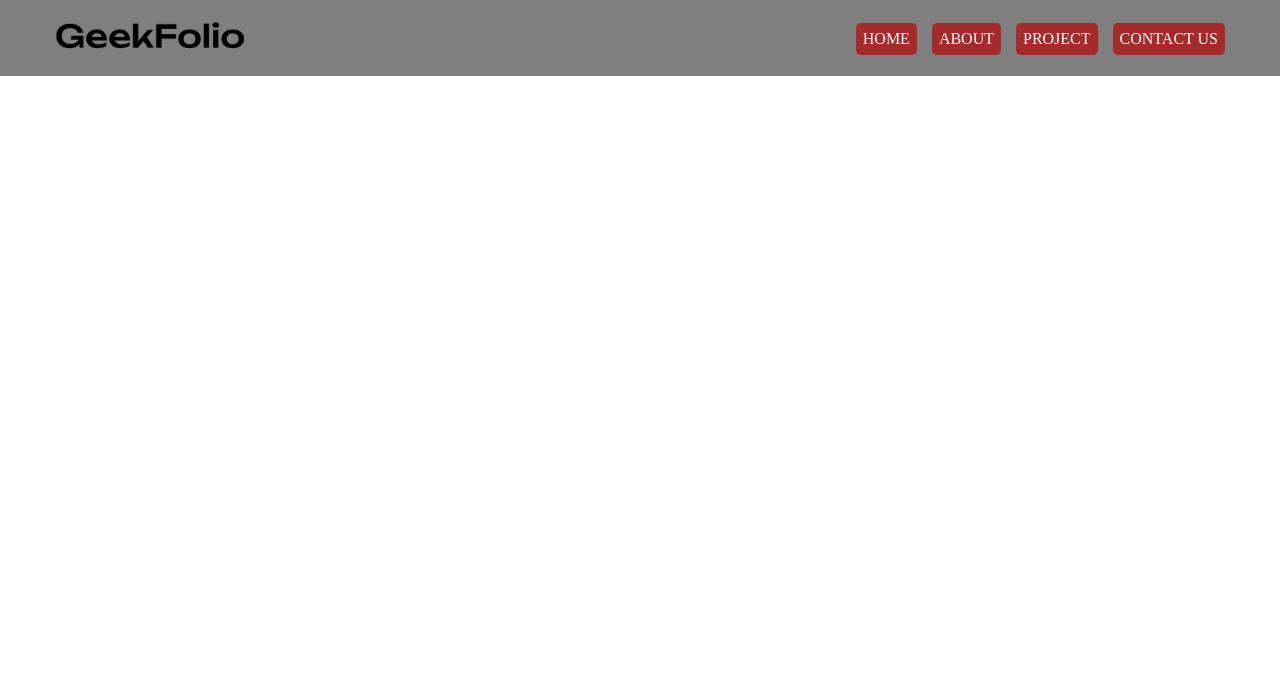
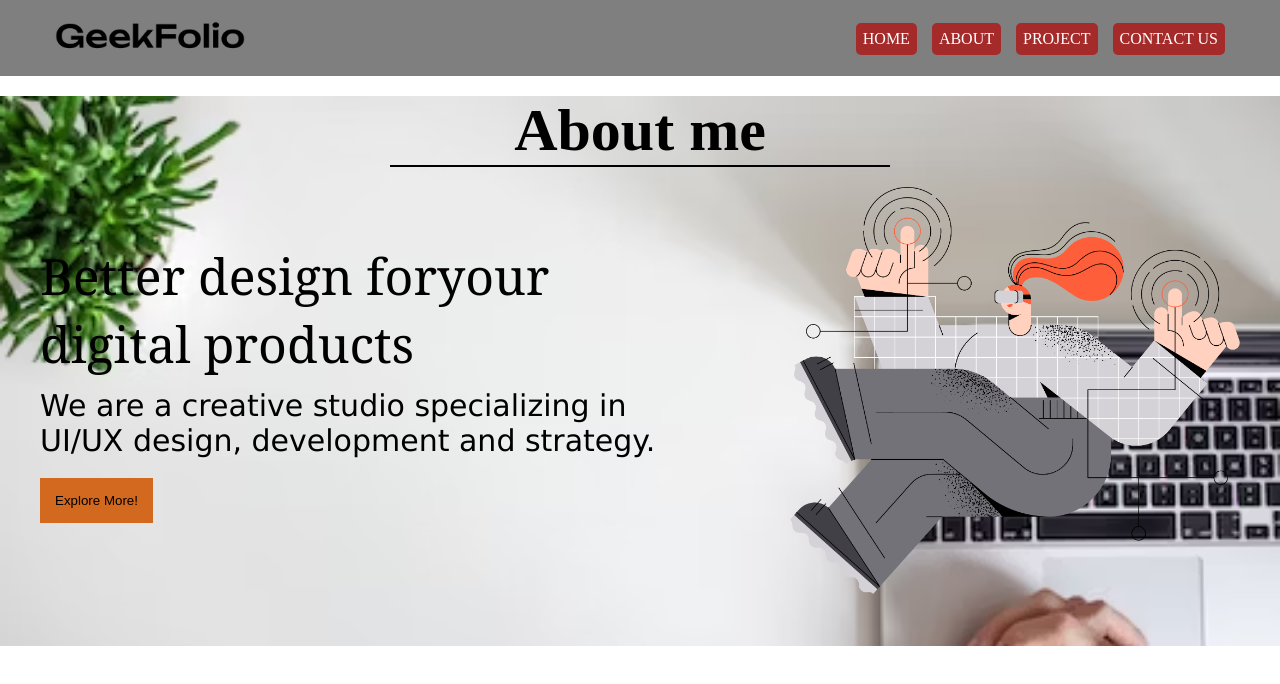
Before and after one commit to ShovonSarkar234/html-css-project-1, a plain HTML site: page index.html in a window 1280 px wide. Drawn offline with Linux system fonts and the light colour scheme.

Commit message:
banner section

```diff
--- a/index.html
+++ b/index.html
@@ -27,8 +27,26 @@
             </div>
         </nav>
     </header>
+    <!-- header section end-->
     <main>
+        <section class="back-photo">
+            <div class="container">
+                <div class="about-section">
+                    <h1 class="tittle">About me</h1>
+                </div>
+                <div class="banner-section">
+                <div class="para-section">
+                    <h1 class="tittle2">Better design foryour digital products</h1>
+                    <p class="discription">We are a creative studio specializing in UI/UX design, development and strategy.</p>
+                    <button class="btn">Explore More!</button>
+                </div>
 
+                <div class="banner-img">
+                    <img src="images/banner.png" alt="banner">
+                </div>
+            </div>
+        </div>
+        </section>
     </main>
     <footer>
 
--- a/style/style.css
+++ b/style/style.css
@@ -31,6 +31,7 @@ a {
 .menu-con {
     display: flex;
     justify-content: space-between;
+
 }
 
 .menus ul {
@@ -57,3 +58,63 @@ a {
 
 }
 /*header section end*/
+
+/*banner section start*/
+.back-photo {
+    background-image: url("../images/photo-1513530534585-c7b1394c6d51.avif");
+    background-repeat: no-repeat;
+    background-size: cover;
+    height: 550px;
+    margin: 0;
+    padding: 0;
+}
+.tittle {
+    text-align: center;
+    font-size: 60px;
+    margin-top: 20px;
+}
+
+.tittle::after {
+    content: "";
+    display: block;
+    height: 2px;
+    background-color: black;
+    width: 500px;
+    margin: auto;
+}
+
+.banner-section {
+    display: flex;
+    align-items: center;
+
+}
+
+.banner-img img {
+    width: 450px;
+    margin-left: 96px;
+    margin-top: 20px;
+}
+
+.tittle2 {
+    font-size: 50px;
+    margin-bottom: 10px;
+    font-family: Georgia, 'Times New Roman', Times, serif;
+    font-weight: 500;
+}
+
+.discription {
+    font-size: 30px;
+    font-family: 'Lucida Sans', 'Lucida Sans Regular', 'Lucida Grande', 'Lucida Sans Unicode', Geneva, Verdana, sans-serif;
+    margin-bottom: 20px;
+}
+
+.btn {
+    padding: 15px;
+    background-color: chocolate;
+    border: 0;
+}
+
+.btn:hover {
+    color: white;
+    background-color: orange;
+}
```
Also changed, not shown: images/photo-1513530534585-c7b1394c6d51.avif (added), images/photo-1607459726370-d1abfcda1370.avif (added).
